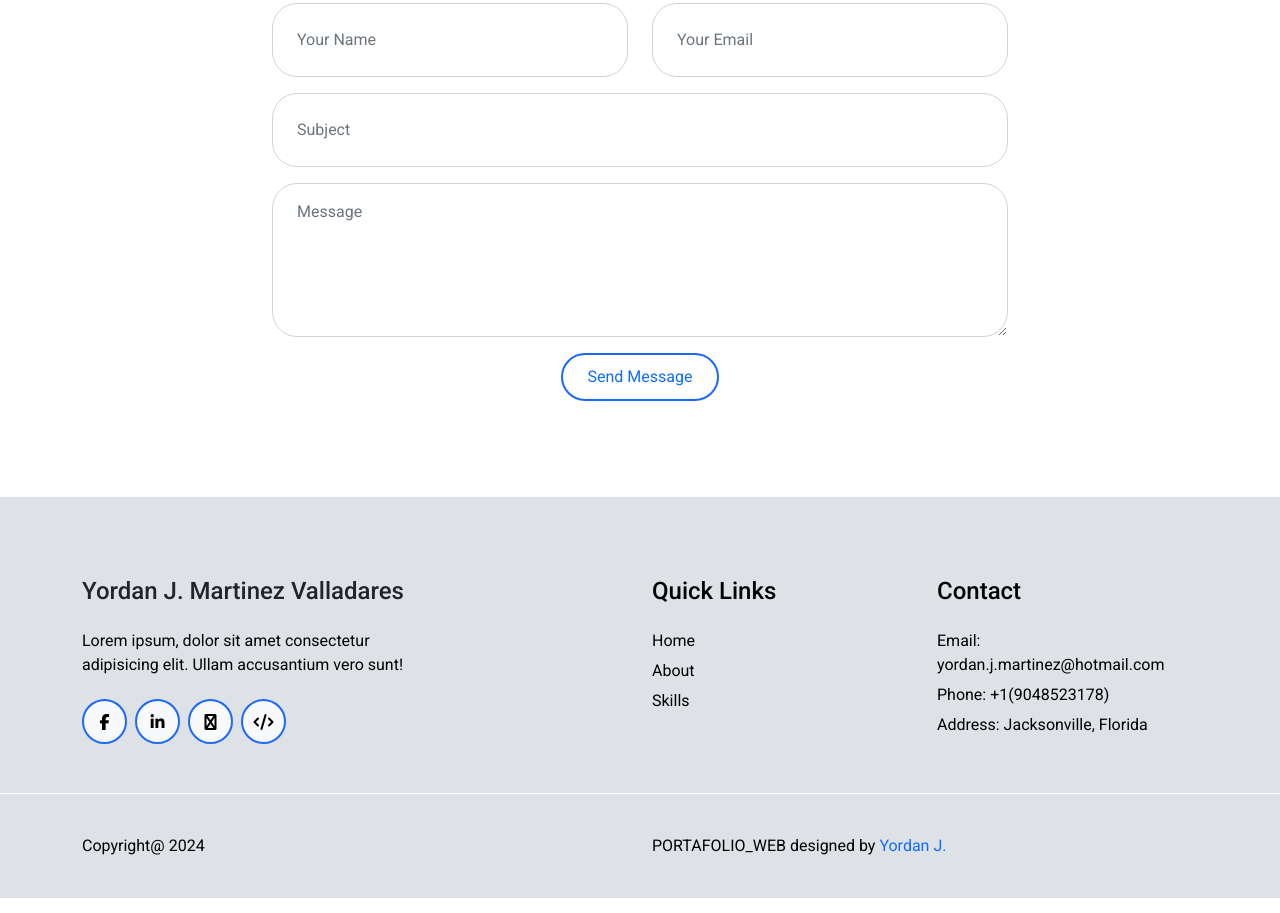
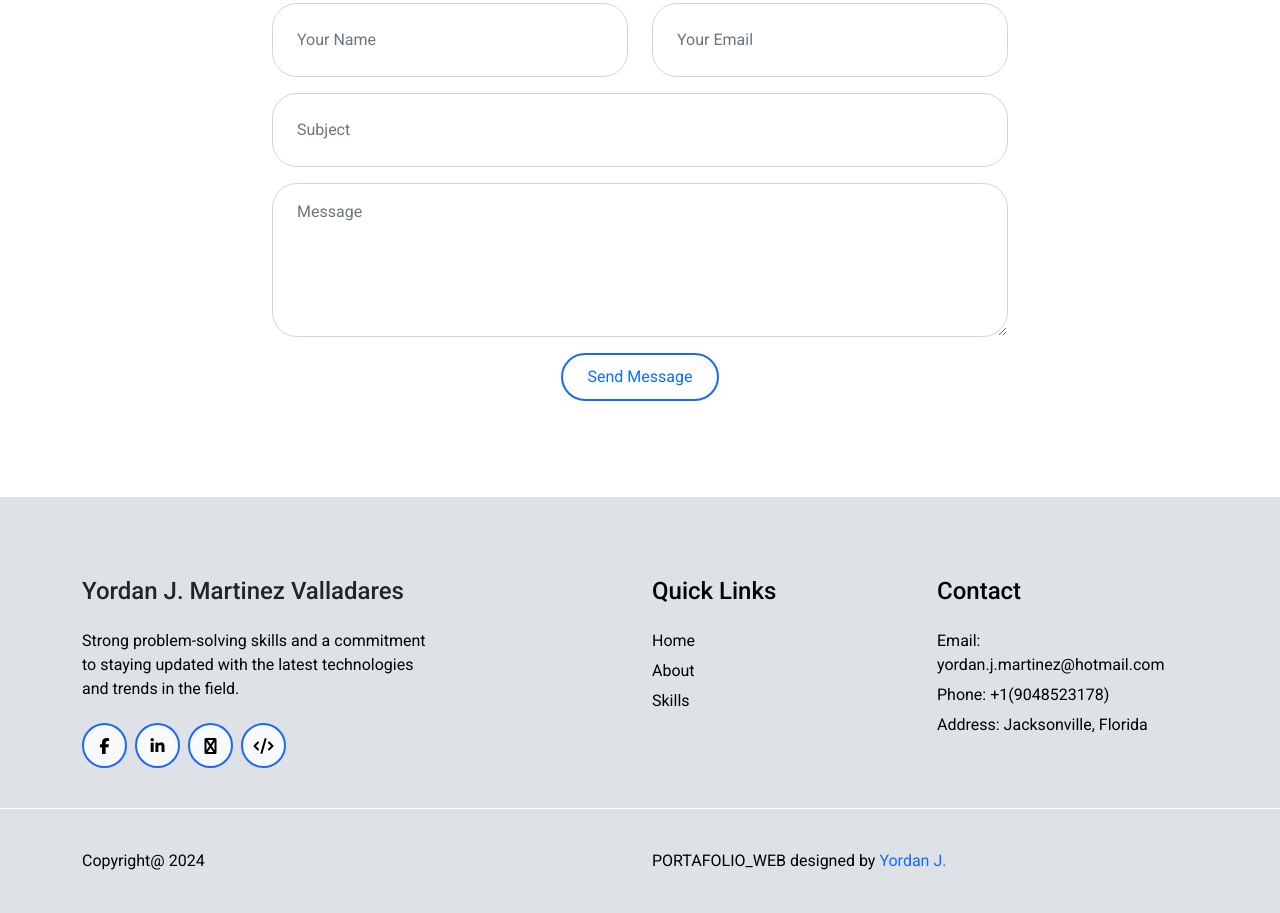
Before and after one commit to ymvalladares/portafolioWeb, a website: page indeed.html in a window 1280 px wide. Shown: the part 3803-4716 px from the top of the page. Drawn offline with nearby package versions, Linux system fonts and the light colour scheme.

Commit message:
1 Chanbge

```diff
--- a/indeed.html
+++ b/indeed.html
@@ -1250,8 +1250,8 @@
                 <a href="#" class="text-dark">Yordan J. Martinez Valladares</a>
               </h4>
               <p>
-                Lorem ipsum, dolor sit amet consectetur adipisicing elit. Ullam
-                accusantium vero sunt!
+                Strong problem-solving skills and a commitment to staying
+                updated with the latest technologies and trends in the field.
               </p>
               <ul class="navbar-nav flex-row">
                 <li class="nav-item">
```
